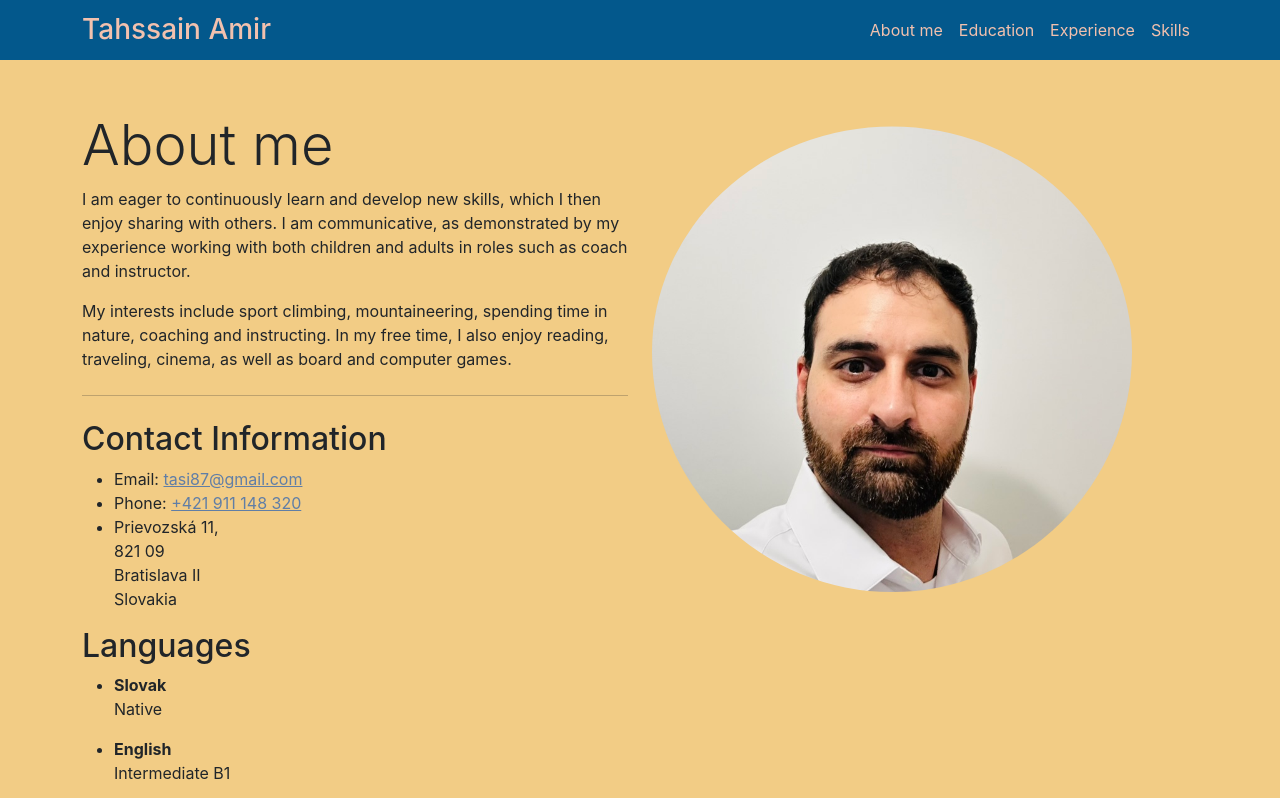
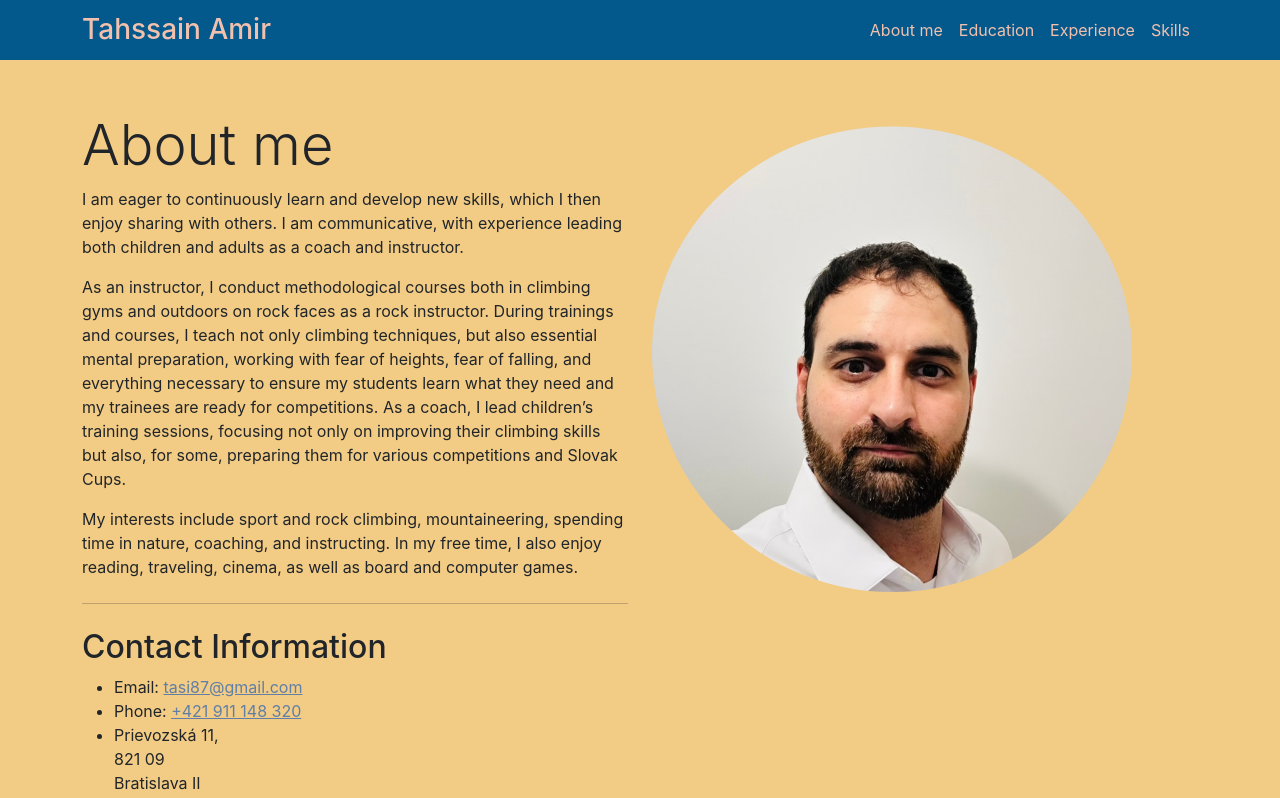
Before and after one commit to Tasi87/zivotopis_v1, a React (Create React App) app: page / in a window 1280 px wide. Shown: the top 798 px of the page. Built offline with nearby package versions, Linux system fonts and the light colour scheme.

Commit message:
rozsirenie about me

```diff
--- a/src/Components/AboutMe.js
+++ b/src/Components/AboutMe.js
@@ -12,10 +12,15 @@ const AboutMe = () => {
 						<div className="col-12 col-lg-6">
 							<h2 className="display-4">About me</h2>
 							<p>
-								I am eager to continuously learn and develop new skills, which I then enjoy sharing with others. I am communicative, as demonstrated by my experience working with both children and adults in roles such as coach and instructor.
+								I am eager to continuously learn and develop new skills, which I then enjoy sharing with others. I am communicative, with experience leading both children and adults as a coach and instructor.
 							</p>
 							<p>
-								My interests include sport climbing, mountaineering, spending time in nature, coaching and instructing. In my free time, I also enjoy reading, traveling, cinema, as well as board and computer games.
+								As an instructor, I conduct methodological courses both in climbing gyms and outdoors on rock faces as a rock instructor. During trainings and courses, I teach not only climbing techniques, but also essential mental preparation, working with fear of heights, fear of falling, and everything necessary to ensure my students learn what they need and my trainees are ready for competitions.
+
+								As a coach, I lead children’s training sessions, focusing not only on improving their climbing skills but also, for some, preparing them for various competitions and Slovak Cups.
+							</p>
+							<p>
+								My interests include sport and rock climbing, mountaineering, spending time in nature, coaching, and instructing. In my free time, I also enjoy reading, traveling, cinema, as well as board and computer games.
 							</p>
 							<hr className="my-4" />
 							<h2>Contact Information</h2>
```
